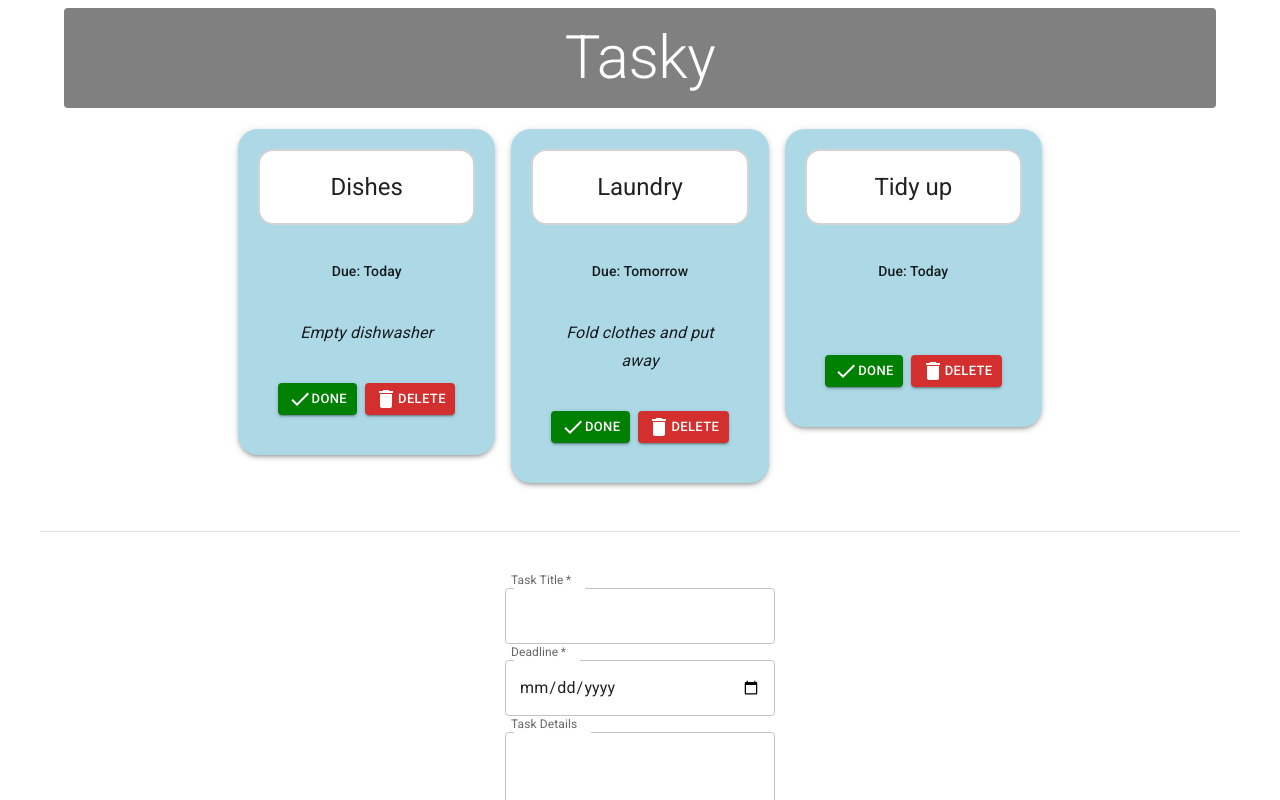
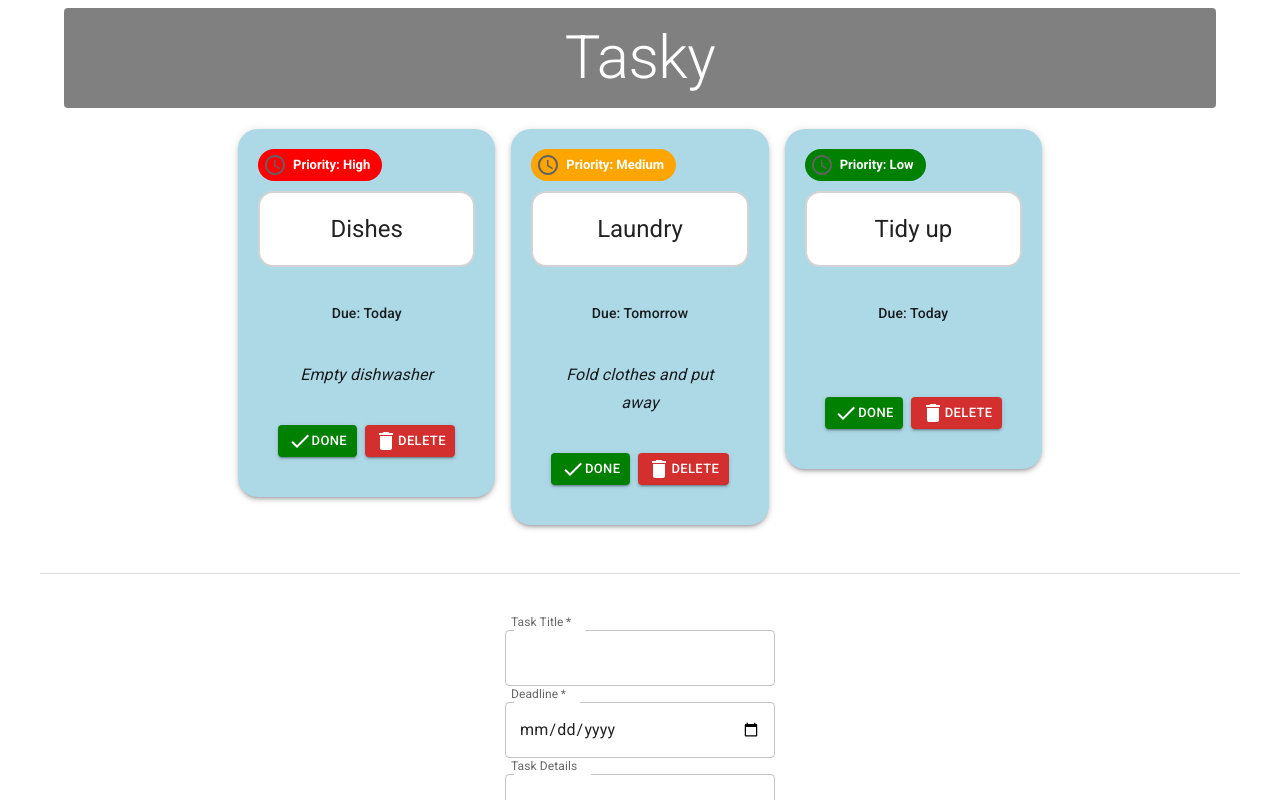
Before and after one commit to chris-bolger/react-basics-labs, a React (Vite) app in the folder tasky/: page / in a window 1280 px wide. Shown: the top 800 px of the page. Built offline with nearby package versions, Linux system fonts and the light colour scheme.

Commit message:
Tasky Lab 3 exercises part 3 done

```diff
--- a/tasky/src/App.jsx
+++ b/tasky/src/App.jsx
@@ -106,6 +106,7 @@ function App() {
               deadline={task.deadline}
               done={task.done}
               key={task.id}
+              priority={task.priority}
               markDone={() => doneHandler(index)}
               deleteTask={() => deleteHandler(index)}
             />
--- a/tasky/src/components/Task.jsx
+++ b/tasky/src/components/Task.jsx
@@ -9,6 +9,8 @@ import Typography from '@mui/material/Typography';
 import { shadows } from '@mui/system';
 import DeleteIcon from '@mui/icons-material/Delete';
 import DoneIcon from '@mui/icons-material/Done';
+import AccessTimeIcon from '@mui/icons-material/AccessTime';
+import { Chip } from '@mui/material';
 
 const Task = (props) => {
 
@@ -25,6 +27,16 @@ const Task = (props) => {
                 boxShadow: 3
                 }}
             >
+            <Chip
+                sx={{
+                    backgroundColor: props.priority === 'High' ? 'red' : props.priority === 'Medium' ? 'orange' : 'green',
+                    justifyContent: 'center',
+                    marginBottom: '10px',
+                    color: 'white',
+                    fontWeight: 'bold'
+                }}
+                icon={<AccessTimeIcon sx={{ color: 'white' }} />} label={`Priority: ${props.priority}`}
+            />
             <CardHeader
             title={props.title}
             sx={{
@@ -35,7 +47,6 @@ const Task = (props) => {
                 textAlign: 'center'
             }}
             />
-
             <CardContent>
                 <Box
                     sx={{
```
